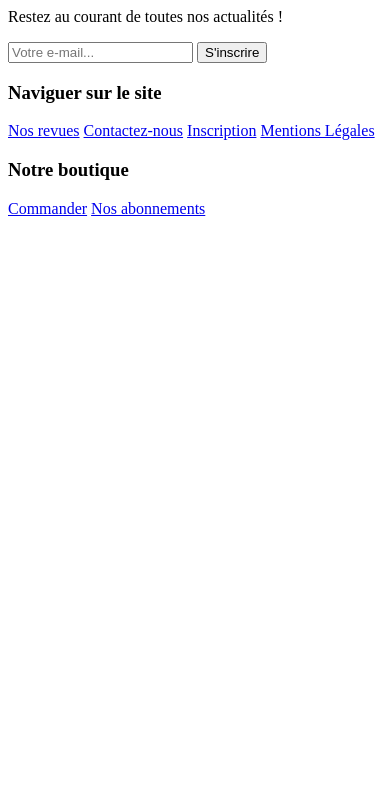
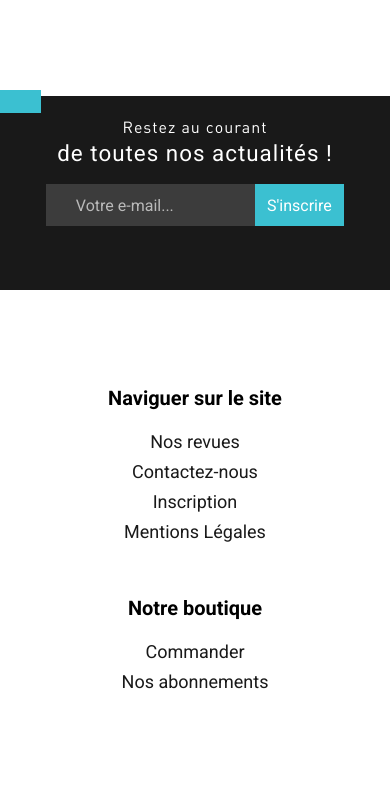
Before and after one commit to Clement-picot6/Semaine-Intensive-G4, a PHP site: page /footer.html in a window 390 px wide. Shown: the top 792 px of the page. Run offline with PHP 8.4, Linux system fonts and the light colour scheme.

Commit message:
footer responsive

```diff
--- a/integration/footer.html
+++ b/integration/footer.html
@@ -1,3 +1,13 @@
+<!DOCTYPE html>
+<html>
+<head>
+		<meta name="viewport" content="width=device-width, initial-scale=1.0">
+		<link rel="stylesheet" type="text/css" href="stylesheets/screen.css">
+		<meta charset="utf-8">
+		<link href="https://fonts.googleapis.com/css?family=Roboto:400,700" rel="stylesheet">
+	<title></title>
+</head>
+
 <div class="newsletter">
 	<div class="inner-newsletter">
 			<div class="blue"></div>
--- a/integration/header.html
+++ b/integration/header.html
@@ -2,7 +2,7 @@
 <html>
 	<head>
 		<title></title>
-<!-- 		<meta name="viewport" content="width=device-width, initial-scale=1.0"> -->
+		<meta name="viewport" content="width=device-width, initial-scale=1.0">
 		<link rel="stylesheet" type="text/css" href="stylesheets/screen.css">
 		<meta charset="utf-8">
 		<link href="https://fonts.googleapis.com/css?family=Roboto:400,700" rel="stylesheet">
--- a/integration/sass/partials/_footer.scss
+++ b/integration/sass/partials/_footer.scss
@@ -32,3 +32,103 @@ footer .boutique {
 	font-family: $dinR;
 	text-align: right;
 }
+
+
+
+
+// MEDIA QUERIES
+
+// @media only screen and (max-width : 1200px) {
+// 	header .nav_barre {
+// 		margin-right: 5%;
+// 	}
+// }
+
+
+// TABLETTE
+
+@media only screen and (max-width : 1024px)  {
+
+	div.newsletter {
+		padding: 2%;
+	}
+
+	div.inner-newsletter .slogan {
+		width: 100%;
+		text-align: center;
+		margin: 0;
+	}
+
+	div.subscribe {
+		margin: 5% auto;
+		display: block;
+		width: 90%;
+
+		input[type="email"] {
+			font-size: 16px;
+		}
+
+		input[type="submit"] {
+			font-size: 16px;
+		}
+	}
+
+}
+
+
+
+// MOBILE
+
+
+@media only screen and (min-width : 320px) and (max-width : 480px) {
+
+	div.newsletter {
+		padding: 5%;
+		height: 23vh;
+	}
+
+	div.inner-newsletter .slogan {
+		width: 100%;
+		text-align: center;
+		margin: 0;
+		font-size: 16px;
+	}
+
+	div.subscribe {
+		margin: 5% auto;
+		display: block;
+		width: 100%;
+
+		input[type="email"] {
+			font-size: 16px;
+			height: 5vh;
+		}
+
+		input[type="submit"] {
+			font-size: 16px;
+			height: 5vh;
+		}
+	}
+
+	footer {
+		.navigate {
+			width: 100%;
+			text-align: center;
+
+			h3 {
+				margin-bottom: 5%;
+			}
+		}
+
+		.boutique {
+			margin-top: 15%;
+			width: 100%;
+			text-align: center;
+
+			h3 {
+				margin-bottom: 5%;
+			}
+		}
+	}
+
+}
--- a/integration/sass/partials/_newsletter.scss
+++ b/integration/sass/partials/_newsletter.scss
@@ -24,7 +24,7 @@
 }
 
 .newsletter .slogan {
-	width: 39%;
+	width: 52%;
 	display: inline-block;
 	font-size: 1.4em;
 	color: #fff;
@@ -39,7 +39,7 @@
 }
 
 div.subscribe {
-	width: 60%;
+	width: 46%;
 	margin-top: .8em;
 	display: inline-block;
 
@@ -77,3 +77,23 @@ div.subscribe {
 	}
 
 }
+
+
+
+@media only screen and (max-width : 1024px)  {
+
+	div.newsletter {
+		padding: 2%;
+	}
+
+	div.inner-newsletter .slogan {
+		width: 100%;
+		text-align: center;
+		margin: 0;
+	}
+
+	div.subscribe {
+		margin: 0 auto;
+	}
+
+}
--- a/integration/stylesheets/screen.css
+++ b/integration/stylesheets/screen.css
@@ -662,7 +662,7 @@ div.container_scrolling .content_scrolling_right p {
   top: -6px; }
 
 .newsletter .slogan {
-  width: 39%;
+  width: 52%;
   display: inline-block;
   font-size: 1.4em;
   color: #fff;
@@ -674,7 +674,7 @@ div.container_scrolling .content_scrolling_right p {
     font-size: 1.4em; }
 
 div.subscribe {
-  width: 60%;
+  width: 46%;
   margin-top: .8em;
   display: inline-block; }
   div.subscribe form:after {
@@ -705,6 +705,17 @@ div.subscribe {
     background-color: #3BC0D1;
     font-family: "Roboto", sans-serif; }
 
+@media only screen and (max-width: 1024px) {
+  div.newsletter {
+    padding: 2%; }
+
+  div.inner-newsletter .slogan {
+    width: 100%;
+    text-align: center;
+    margin: 0; }
+
+  div.subscribe {
+    margin: 0 auto; } }
 .breadcrumb {
   width: 85%;
   margin: 3em auto 0 auto;
@@ -1249,4 +1297,55 @@ footer .boutique {
   font-family: "DIN Regular", sans-serif;
   text-align: right; }
 
+@media only screen and (max-width: 1024px) {
+  div.newsletter {
+    padding: 2%; }
+
+  div.inner-newsletter .slogan {
+    width: 100%;
+    text-align: center;
+    margin: 0; }
+
+  div.subscribe {
+    margin: 5% auto;
+    display: block;
+    width: 90%; }
+    div.subscribe input[type="email"] {
+      font-size: 16px; }
+    div.subscribe input[type="submit"] {
+      font-size: 16px; } }
+@media only screen and (min-width: 320px) and (max-width: 480px) {
+  div.newsletter {
+    padding: 5%;
+    height: 23vh; }
+
+  div.inner-newsletter .slogan {
+    width: 100%;
+    text-align: center;
+    margin: 0;
+    font-size: 16px; }
+
+  div.subscribe {
+    margin: 5% auto;
+    display: block;
+    width: 100%; }
+    div.subscribe input[type="email"] {
+      font-size: 16px;
+      height: 5vh; }
+    div.subscribe input[type="submit"] {
+      font-size: 16px;
+      height: 5vh; }
+
+  footer .navigate {
+    width: 100%;
+    text-align: center; }
+    footer .navigate h3 {
+      margin-bottom: 5%; }
+  footer .boutique {
+    margin-top: 15%;
+    width: 100%;
+    text-align: center; }
+    footer .boutique h3 {
+      margin-bottom: 5%; } }
+
 /*# sourceMappingURL=screen.css.map */
```
Also changed, not shown: other parts of integration/stylesheets/screen.css (+51 -14 lines), integration/revues.html (+47 -23 lines), integration/sass/_revues.scss (+50 -6 lines), 1 other file.
